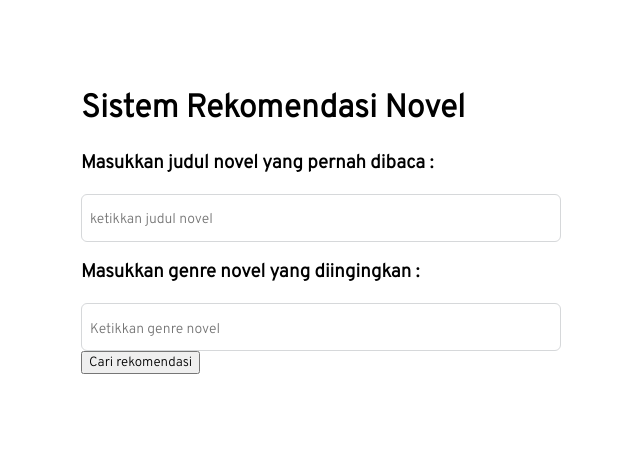
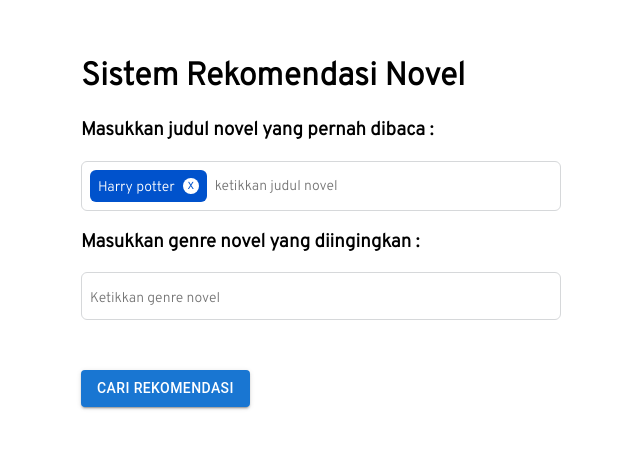
Before and after one commit to jjojas/project-dss, a React (Create React App) app in the folder UI/novelrec/: page /main in a window 1280 px wide. Shown: the part 187-636 px from the top of the page, without its empty margins (319-959 px from the left). Built offline with nearby package versions, Linux system fonts and the light colour scheme.

Commit message:
edit main.jsx dan tagInput.jsx

```diff
--- a/UI/novelrec/src/components/commons/tagInput.jsx
+++ b/UI/novelrec/src/components/commons/tagInput.jsx
@@ -8,7 +8,8 @@ const TagInput  = (props) => {
         if(e.key === 'Enter') {
             if (e.target.value.length > 0){
                 setTags([...tags, e.target.value])
-                e.target.value = ''
+                e.target.value = '';
+                props.getInput(tags);
             }
             }
         }
@@ -17,6 +18,7 @@ const TagInput  = (props) => {
         const newTags = tags.filter(tag => tag !== removedTag)
         setTags(newTags)
     }
+
 
     return (
         <React.Fragment>
@@ -32,7 +34,7 @@ const TagInput  = (props) => {
                    );
                })}
                </ul>
-               <input placeholder={placeholder} onKeyDown={addTag} />
+               <input placeholder={placeholder}  onKeyDown={addTag} />
 
             </div>
 
--- a/UI/novelrec/src/components/main.jsx
+++ b/UI/novelrec/src/components/main.jsx
@@ -5,26 +5,35 @@ import Button from '@mui/material/Button';
 
 class Main  extends React.Component {
     state = {
-        judulNovel : [],
-        genreNovel : []
+        data: {
+            books: [],
+            tags: []
+        }
     }
 
-    handleSubmit = () => {
-
-        console.log(this.state.genreNovel);
+    handleSubmit = e => {
+        e.preventDefault();
     }
 
+    handleInput(x){
+        const newdata = this.state.data
+        newdata["books"] = x
+        this.setState({
+            data : newdata
+        });
+        alert(this.state.data.books);
+      }
 
     render() {
         return (
         <div>
             <h1 >Sistem Rekomendasi Novel</h1>
-            <form>
+            <form onSubmit={this.handleSubmit}>
                 <h3 >Masukkan judul novel yang pernah dibaca :</h3>
-                <TagInput tags={[]} placeholder={"ketikkan judul novel"} />
+                <TagInput tags={["Harry potter"]} placeholder={"ketikkan judul novel"} getInput={this.handleInput} />
                 <h3 >Masukkan genre novel yang diingingkan :</h3>
                 <TagInput tags={[]} placeholder={"Ketikkan genre novel"} />
-                <button>Cari rekomendasi</button>
+                <Button id="tombol" variant="contained">Cari rekomendasi</Button>
             </form>
         </div>
         );
```
Also changed, not shown: UI/novelrec/src/index.css (line endings or trailing spaces).
